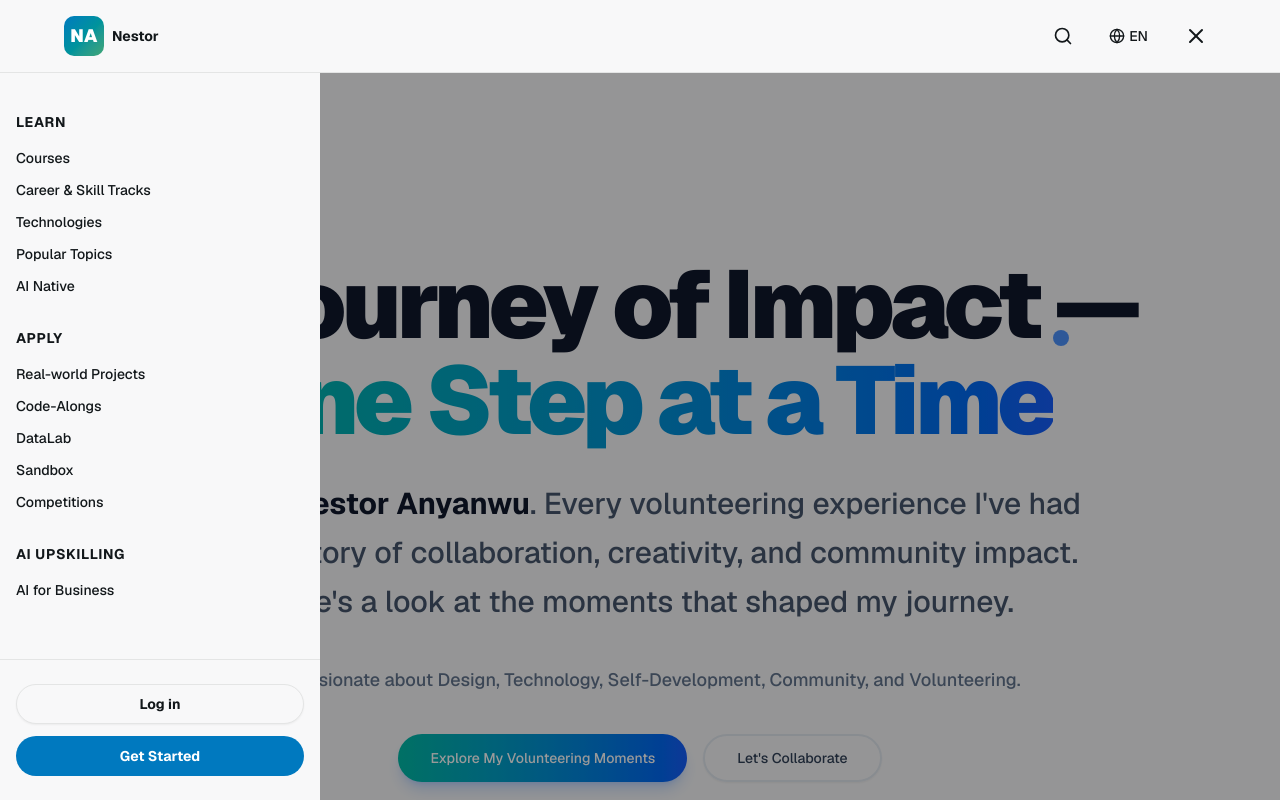
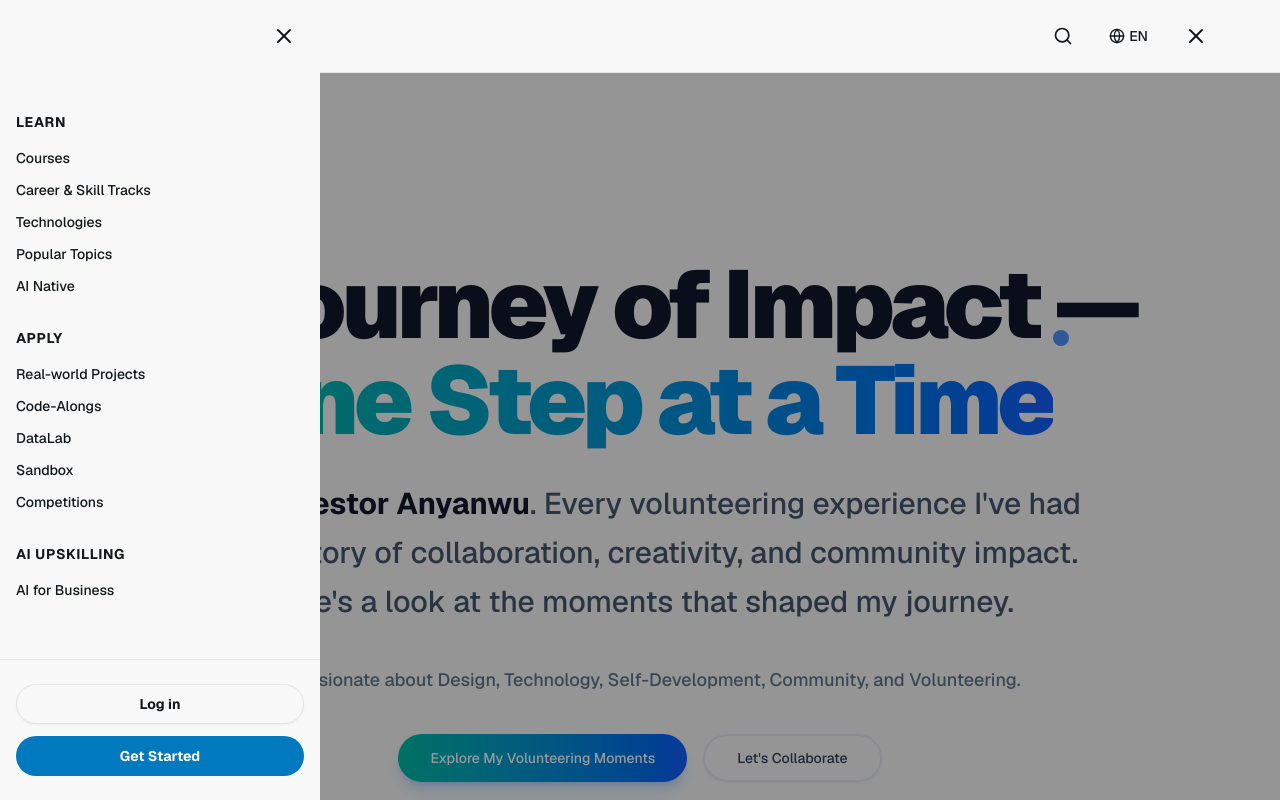
Before and after one commit to nestorcyber/nesvol, a Next.js app: page / in a window 1280 px wide. Both pictures are taken after a click on the button 1196 px from the left and 36 px from the top of the page. Shown: the top 800 px of the page. Built offline with nearby package versions, Linux system fonts and the light colour scheme.

Commit message:
fix: correct z-index for drawer and overlay
Update z-index layering to ensure overlay appears behind drawer.

Co-authored-by: Nestor Anyanwu <109572113+nestorcyber@users.noreply.github.com>

```diff
--- a/components/header-drawer.tsx
+++ b/components/header-drawer.tsx
@@ -96,7 +96,7 @@ export default function HeaderDrawer() {
       {/* Drawer Overlay */}
       {isDrawerOpen && (
         <div
-          className="fixed inset-0 bg-black/40 z-30 transition-opacity duration-300"
+          className="fixed inset-0 bg-black/40 z-20 transition-opacity duration-300"
           onClick={closeDrawer}
           aria-hidden="true"
         />
@@ -104,7 +104,7 @@ export default function HeaderDrawer() {
 
       {/* Drawer */}
       <div
-        className={`fixed top-0 left-0 h-screen w-full max-w-xs bg-background z-30 transition-transform duration-300 ease-in-out transform overflow-y-auto ${
+        className={`fixed top-0 left-0 h-screen w-full max-w-xs bg-background z-40 transition-transform duration-300 ease-in-out transform overflow-y-auto ${
           isDrawerOpen ? "translate-x-0" : "-translate-x-full"
         }`}
       >
```
